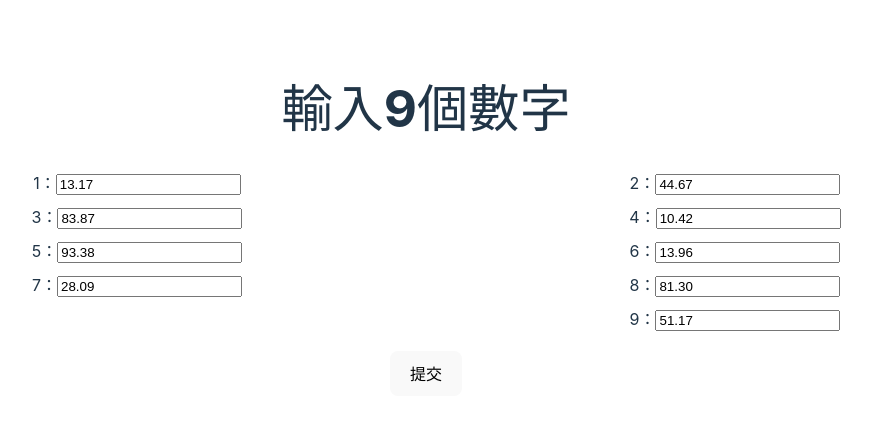
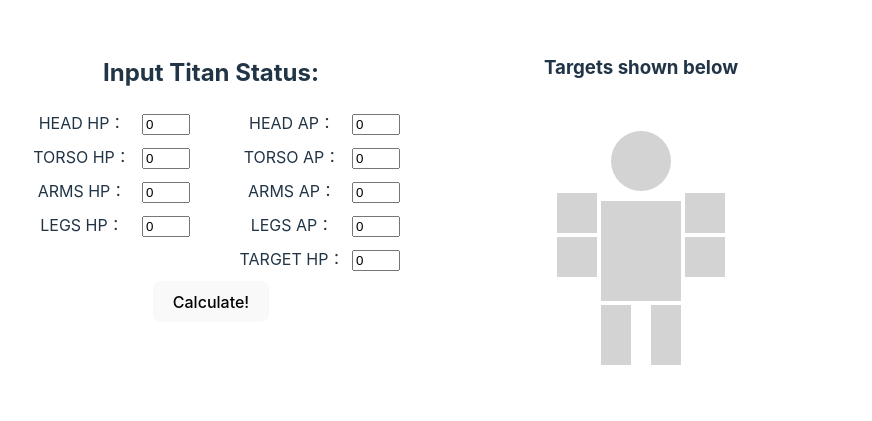
Before and after one commit to steve75918/-BrainDumpFrontend, a Vue app: page / in a window 1280 px wide. Shown: the part 179-600 px from the top of the page, without its empty margins (214-1086 px from the left). Built offline with nearby package versions, Linux system fonts and the light colour scheme.

Commit message:
[Feat.] Add svg to show result
1. Reset svg if had previous data.
2. Fix class name to apply css.

```diff
--- a/src/components/CalcTT2RaidTarget.vue
+++ b/src/components/CalcTT2RaidTarget.vue
@@ -1,21 +1,45 @@
 <template>
-    <div>
-    <h1>輸入9個數字</h1>
+  <div id="tt2-container">
+    <section id="input-section">
+      <h2>Input Titan Status:</h2>
       <form @submit.prevent="handleSubmit">
         <div class="input-container">
           <div class="input-item" v-for="(input, index) in inputs" :key="index">
-          <label :for="`input${index + 1}`">{{ index + 1 }}：</label>
+            <label :for="`input${index + 1}`">{{ parts[index] }}：</label>
             <input :id="`input${index + 1}`" type="text" v-model=inputs[index] required>
           </div>
           <div class="submit-button">
-          <button type="submit">提交</button>
+            <button type="submit">Calculate!</button>
           </div>
         </div>
       </form>
-    <div v-if="response">
-      <h2>後端返回的JSON響應:</h2>
-      <pre>{{ response }}</pre>
+    </section>
+
+    <section id="result-section">
+      <div>
+        <h3>Targets shown below</h3>
+        <div class="target-container">
+          <svg xmlns="http://www.w3.org/2000/svg" viewBox="0 0 100 150" width="200" height="300">
+            <!-- Head -->
+            <circle id="Head" cx="50" cy="30" r="15" fill="lightgray" />
+            <!-- Left-shoulder -->
+            <rect id="Arm-1" x="8" y="46" width="20" height="20" fill="lightgray" />
+            <!-- Left-arm -->
+            <rect id="Arm-2" x="8" y="68" width="20" height="20" fill="lightgray" />
+            <!-- Right-shoulder -->
+            <rect id="Arm-3" x="72" y="46" width="20" height="20" fill="lightgray" />
+            <!-- Right-arm -->
+            <rect id="Arm-4" x="72" y="68" width="20" height="20" fill="lightgray" />
+            <!-- Torso -->
+            <rect id="Torso" x="30" y="50" width="40" height="50" fill="lightgray" />
+            <!-- Left-leg -->
+            <rect id="Leg-1" x="30" y="102" width="15" height="30" fill="lightgray" />
+            <!-- Right-leg -->
+            <rect id="Leg-2" x="55" y="102" width="15" height="30" fill="lightgray" />
+          </svg>
         </div>
+      </div>
+    </section>
   </div>
 </template>
 
@@ -25,14 +49,41 @@ const apiUrl = 'http://backend.braindump.test/api'
 export default {
   data() {
     return {
-      inputs: Array(9).fill('').map(() => (Math.random() * 100).toFixed(2)),
-      response: null
+      // inputs: Array(9).fill('').map(() => (Math.random() * 100).toFixed(2)),
+      inputs: Array(9).fill(0.0),
+      parts: ['HEAD HP', 'HEAD AP', 'TORSO HP', 'TORSO AP', 'ARMS HP', 'ARMS AP', 'LEGS HP', 'LEGS AP', 'TARGET HP'],
+      result: null
     };
   },
   methods: {
+    resetSvgColor() {
+      const svgElements = document.querySelectorAll('.target-container svg [fill]');
+      svgElements.forEach(element => {
+        element.setAttribute('fill', 'lightgray'); // 或其他你希望的初始顏色
+      });
+    },
+    drawTargetOnSvg() {
+      let totalHp = 0.0
+      let totalAp = 0.0
+      // draw by result
+      for (let part of Object.values(this.result)) {
+        document.getElementById(`${part.name}`).setAttribute('fill', 'green');
+        totalHp += parseFloat(part.hp)
+        totalAp += parseFloat(part.ap)
+      }
+
+      // console.log(`Total HP: ${totalHp}`)
+      // console.log(`Total AP: ${totalAp}`)
+      // console.log(`Exceed HP: ${totalHp - this.inputs[8]}`)
+    },
     async handleSubmit() {
-      console.table(JSON.stringify({"inputs": this.inputs}))
       try {
+        // reset svg if has previous data
+        if (this.result) {
+          this.resetSvgColor()
+        }
+
+        // sending request
         const response = await fetch(`${apiUrl}/tt2/raid_target`, {
           method: 'POST',
           headers: {
@@ -40,7 +91,12 @@ export default {
           },
           body: JSON.stringify({"inputs": this.inputs})
         });
-        this.response = await response.json();
+        this.result = await response.json();
+
+        // Must use nextTick to prevent svg havn't rendered
+        this.$nextTick(() => {
+          this.drawTargetOnSvg();
+        });
       } catch (error) {
         console.error('Error:', error);
       }
@@ -50,23 +106,47 @@ export default {
 </script>
 
 <style scoped>
+/* 1 row 2 input, last input oh left */
 .input-container {
-  display: flex;
-  flex-wrap: wrap;
-  justify-content: flex-end;
+  display: grid;
+  grid-template-columns: repeat(2, 1fr);
+  grid-gap: 10px;
 }
 
 .input-container .input-item {
-  flex-basis: calc(50% - 10px); /* 控制 input 佔父容器的寬度，並給一定的間隔 */
-  margin-bottom: 10px; /* 設置間隔 */
+  grid-column: span 1;
 }
 
-.input-container .input-item:nth-last-child(1) {
-  order: 1;
+.input-container .input-item:nth-child(9) {
+  grid-column: 2;
+}
+
+/* set width for inner element to align */
+.input-container .input-item label {
+  display: inline-block;
+  width: 120px;
+}
+
+.input-container .input-item input {
+  width: calc(70% - 100px);
 }
 
 .input-container .submit-button {
-  flex-basis: 100%;
-  margin-top: 10px
+  grid-column: span 2;
+}
+
+#tt2-container {
+  display: flex;
+}
+
+#tt2-container #input-section {
+  flex: 1;
+  padding-right: 20px;
+  width: calc(50% - 20px);
+}
+
+#tt2-container #result-section {
+  flex: 1;
+  width: 50%
 }
 </style>
```
Lines whose indentation alone changed are shown as unchanged.
